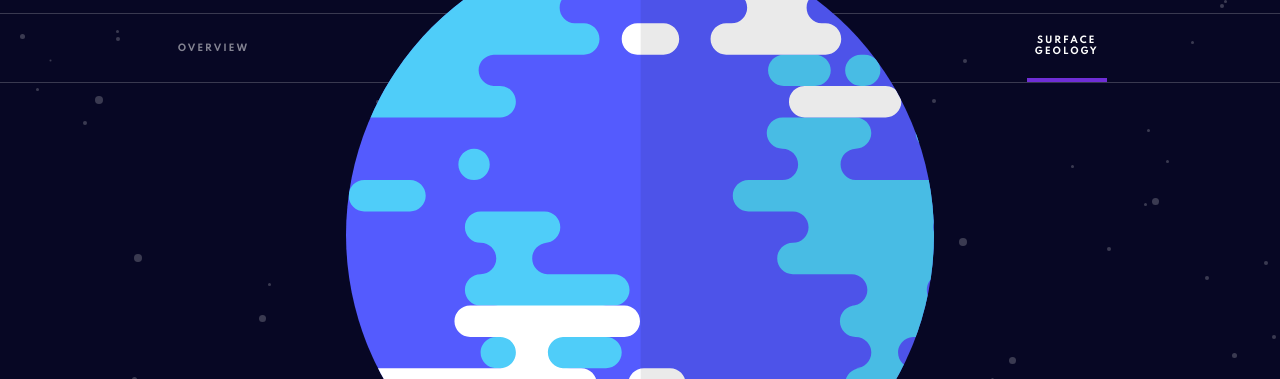
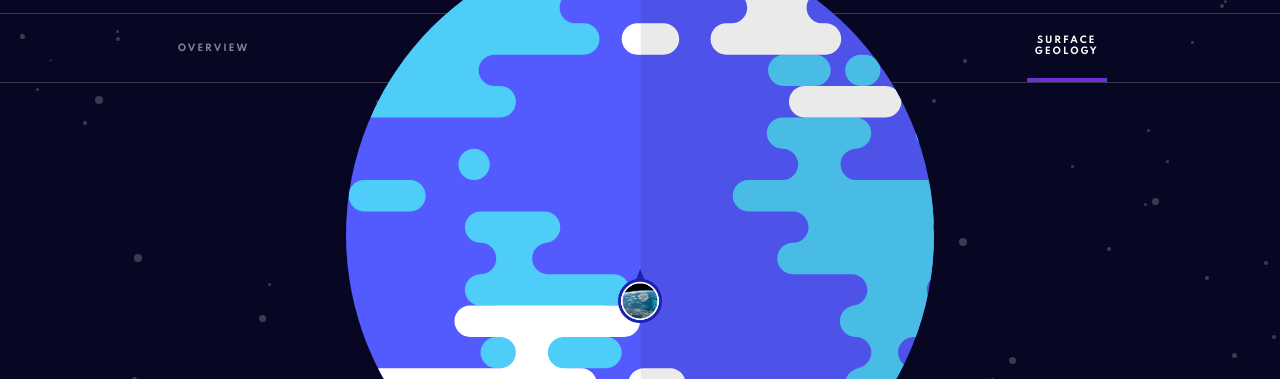
Before and after one commit to philosophy-flow/planets-fact-app, a React app: page /Earth in a window 1280 px wide. Both pictures are taken after a click on the button "SURFACE GEOLOGY". Shown: the part 168-547 px from the top of the page. Built offline with nearby package versions, Linux system fonts and the light colour scheme.

Commit message:
adding planet geology images

```diff
--- a/src/components/Planet/Planet.css
+++ b/src/components/Planet/Planet.css
@@ -41,6 +41,8 @@
   display: flex;
   justify-content: center;
   align-items: center;
+
+  position: relative;
 }
 .mercury-image {width: 29.6%;}
 .venus-image {width: 41%;}
@@ -50,6 +52,12 @@
 .saturn-image {width: 68.3%;}
 .uranus-image {width: 46.9%;}
 .neptune-image {width: 46.1%;}
+
+.planet-geology {
+  width: 2.75rem;
+  position: absolute;
+  bottom: 4rem;
+}
 
 .planet-text-container {
   text-align: center;
--- a/src/components/Planet/Planet.js
+++ b/src/components/Planet/Planet.js
@@ -8,21 +8,25 @@ import {faExternalLinkSquareAlt} from '@fortawesome/free-solid-svg-icons';
 function Planet({planet}) {
   const [activeContent, setActiveContent] = useState('overview');
 
-  // set active text & source
+  // set active text, source, and image
   let activeText = '';
   let activeSource = '';
+  let activeImage = '';
   switch (activeContent) {
     case 'overview':
       activeText = planet.overview.content;
       activeSource = planet.overview.source;
+      activeImage = planet.images.planet;
       break;
     case 'structure':
       activeText = planet.structure.content;
       activeSource = planet.structure.source;
+      activeImage = planet.images.internal;
       break;
     case 'surface':
       activeText = planet.geology.content;
       activeSource = planet.geology.source;
+      activeImage = planet.images.planet;
       break;
     default:
       break;
@@ -55,7 +59,11 @@ function Planet({planet}) {
           </button>
         </nav>
         <figure className="planet-image-container">
-          <img className={`${planet.name.toLowerCase()}-image`} src={planet.images.planet} alt="planet" />
+          <img className={`${planet.name.toLowerCase()}-image`} src={activeImage} alt="planet" />
+          {
+            activeContent === 'surface' &&
+            <img className="planet-geology" src={planet.images.geology} alt="planet-geology" />
+          }
         </figure>
         <article className="planet-text-container">
           <h1>{planet.name}</h1>
```
